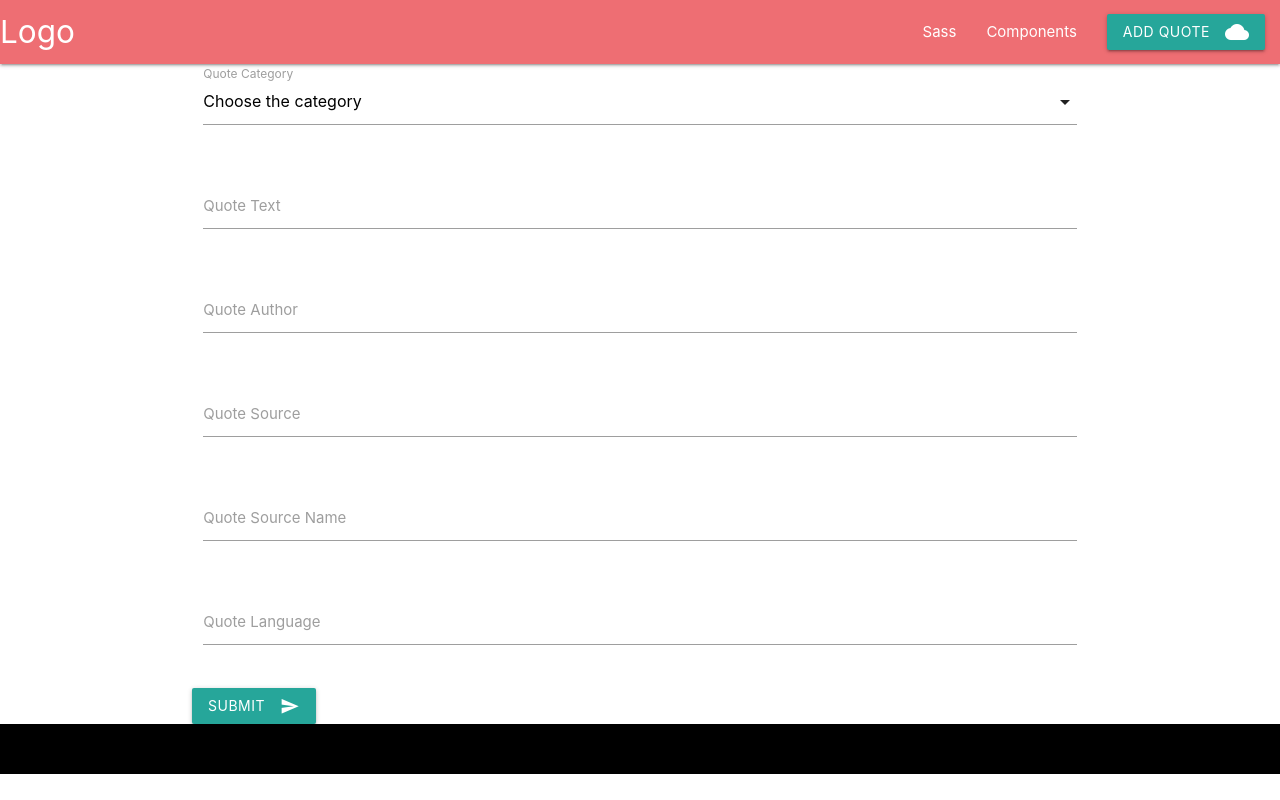
After one commit to TheTraveller95/Quotes-Library, a Flask app: page /create_quote in a window 1280 px wide. The commit adds this page. Run offline with Flask 2, Linux system fonts and the light colour scheme; data that the repository does not hold is empty; some libraries are stand-ins or nearby versions.

Commit message:
add add_quote function and modify_quote function (to be fixed)

```diff
--- a/app.py
+++ b/app.py
@@ -2,6 +2,7 @@ import os
 from flask import Flask, render_template, redirect, request, url_for
 from flask_pymongo import PyMongo
 from bson.objectid import ObjectId
+from operator import itemgetter
 
 app = Flask(__name__)
 
@@ -12,40 +13,67 @@ mongo = PyMongo(app)
 
 @app.route('/')
 def home():
-
+    quotes=mongo.db.quotes.find()
+    mylist = []
+    #for quote in quotes: need to be reviewed because does not work. it should create a list with the values of the key quote_source and delete the doubles
+     #   source = quote.get('quote_source')
+      #  source_list = mylist.append(source)
+    #mylist_to_dict = dict(mylist)
     return render_template('home.html',
     categories=mongo.db.categories.find(),
-    quotes=list(mongo.db.quotes.find()),
-    hola=hola())
+    quotes=list(mongo.db.quotes.find())
+    # get_source=mylist_to_dict
+    )
 
-def hola():
-    quotes=mongo.db.quotes.find()
-    output = []
-    for quote in quotes:
-        quote.quote_source
-        output.push(quote.quote_source)
-        mylist = list(dict.fromkeys(output))
-    return(mylist)
-
-def get_value():
-    source = mongo.db.categories.find()
 
 @app.route('/get_category/<category_id>')
 def get_category(category_id):
     return render_template('getcategory.html',
-        category = mongo.db.categories.find_one({'_id': ObjectId(category_id)}),
+        category=mongo.db.categories.find_one({'_id': ObjectId(category_id)}),
         quotes=mongo.db.quotes.find())
 
 @app.route('/get_author/<author>')
 def get_author(author):
     return render_template('getauthor.html',
-        quote=mongo.db.quotes.find({'quote_author': author}))
+        quote=list(mongo.db.quotes.find({'quote_author': author})),
+        quote_author=author)
 
 @app.route('/get_source/<source>')
 def get_source(source):
     return render_template('getsource.html',
-    quote=mongo.db.quotes.find({'quote_source': source}))
+        quote=list(mongo.db.quotes.find({'quote_source': source})),
+        quote_source=source)
 
+
+@app.route('/create_quote')
+def create_quote():
+    return render_template('createquote.html',
+    quote=list(mongo.db.quotes.find()),
+    categories=list(mongo.db.categories.find()))
+
+@app.route('/add_quote', methods=['POST'])
+def add_quote():
+    quote = mongo.db.quotes
+    quote.insert_one(request.form.to_dict())
+    return redirect(url_for('home'))
+
+@app.route('/modify/<quote_id>')
+def modify(quote_id):
+    return render_template('modifyquote.html',
+    quote=mongo.db.quotes.find_one({'id':ObjectId(quote_id)}),
+    category=mongo.db.categories.find())
+
+@app.route('/modify_quote/<quote_id>')
+def modify_quote(quote_id):
+    quote = mongo.db.quotes
+    quote.update({'_id': ObjectId(quote_id)}, {
+        'quote_text': request.form.get('quote_text'),
+        'quote_author': request.form.get('quote_author'),
+        'quote_source': request.form.get('quote_source'),
+        'quote_source_name': request.form.get('quote_source_name'),
+        'quote_language': request.form.get('quote_language')
+    })
+    return redirect(url_for('home'))
 
 if __name__ == '__main__':
     app.run(host=os.getenv('IP'), port=os.getenv('PORT'), debug=True)
--- a/templates/base.html
+++ b/templates/base.html
@@ -20,8 +20,8 @@
                 <ul class="right hide-on-med-and-down">
                     <li><a href="sass.html">Sass</a></li>
                     <li><a href="badges.html">Components</a></li>
-                    <li><a href="collapsible.html">Javascript</a></li>
-                    <li><a class="waves-effect waves-light btn add-quote"><i class="material-icons right">cloud</i>Add Quote</a></li>
+                    <li></li>
+                    <li><a href="{{url_for('create_quote')}}" class="waves-effect waves-light btn add-quote"><i class="material-icons right">cloud</i>Add Quote</a></li>
                 </ul>
             </div>
         </nav>
@@ -45,6 +45,8 @@
     <script>
         $(document).ready(function(){
             $('.sidenav').sidenav();
+             $('.collapsible').collapsible();
+             $('select').formSelect();
         });
     </script>
 </body>
--- /dev/null
+++ b/templates/createquote.html
@@ -0,0 +1,52 @@
+{% extends 'home.html' %}
+
+{% block content %}
+
+<form action = '{{url_for("add_quote")}}' method="POST">
+    <div class="row">
+        <div class="input-field col s12">
+            <select id="category_name" name="category_name">
+            <option value="" disabled selected>Choose the category</option>
+            {% for category in categories %}
+            <option value="{{category.category_name}}">{{category.category_name}}</option>
+            {% endfor %}
+            </select>
+            <label>Quote Category</label>
+        </div>
+    </div>
+    <div class="row">
+        <div class="input-field col s12">
+            <input id="quote_text" name="quote_text" type="text" class="validate">
+            <label for="icon_prefix">Quote Text</label>
+        </div>
+    </div>
+    <div class="row">
+        <div class="input-field col s12">
+            <input id="quote_author" name="quote_author" type="text" class="validate">
+            <label for="icon_prefix">Quote Author</label>
+        </div>
+    </div>
+    <div class="row">
+        <div class="input-field col s12">
+            <input id="quote_source" name="quote_source" type="text" class="validate">
+            <label for="icon_prefix">Quote Source</label>
+        </div>
+    </div>
+    <div class="row">
+        <div class="input-field col s12">
+            <input id="quote_source_name" name="quote_source_name" type="text" class="validate">
+            <label for="icon_prefix">Quote Source Name</label>
+        </div>
+    </div>
+    <div class="row">
+        <div class="input-field col s12">
+            <input id="quote_language" name="quote_language" type="text" class="validate">
+            <label for="icon_prefix">Quote Language</label>
+        </div>
+    </div>
+    <button class="btn waves-effect waves-light" type="submit">Submit
+        <i class="material-icons right">send</i>
+    </button>
+</form>
+
+{% endblock %}
--- a/templates/getauthor.html
+++ b/templates/getauthor.html
@@ -2,13 +2,15 @@
 
 {% block content %}
 
+<h2 class="choosen-category">{{quote_author}}</h2>
+
     {% for quote in quote %}
 
-        <h2 class="choosen-category">{{quote.quote_author}}</h2>
         <div>
             <ul>
                 <li>{{quote.quote_text}}</li>
                 <li>{{quote.quote_source_name}}</li>
+                <li><a href="{{url_for('modify', quote_id=quote._id)}}" class="waves-effect waves-light btn-small"><i class="material-icons right">cloud</i>Modify a quote</a></li>
             </ul>
         </div>
 
--- a/templates/getsource.html
+++ b/templates/getsource.html
@@ -2,9 +2,10 @@
 
 {% block content %}
 
+    <h2 class="choosen-category">{{quote_source}}</h2>
+
     {% for quote in quote %}
 
-        <h2 class="choosen-category">{{quote.quote_source}}</h2>
         <div>
             <ul>
                 <li>{{quote.quote_text}}</li>
--- a/templates/home.html
+++ b/templates/home.html
@@ -34,7 +34,7 @@
 
     <div class="source">
         <p class="source-title">Type of source</p>
-        {% for quote in mylist %}
+        {% for quote in quotes %}
             <span><a class="waves-effect waves-light btn-large" href="{{url_for('get_source', source=quote.quote_source)}}">{{quote.quote_source}}</a></span>
         {% endfor %}
     </div>
```
Also changed, not shown: templates/modifyquote.html (added, +52 -0 lines).
